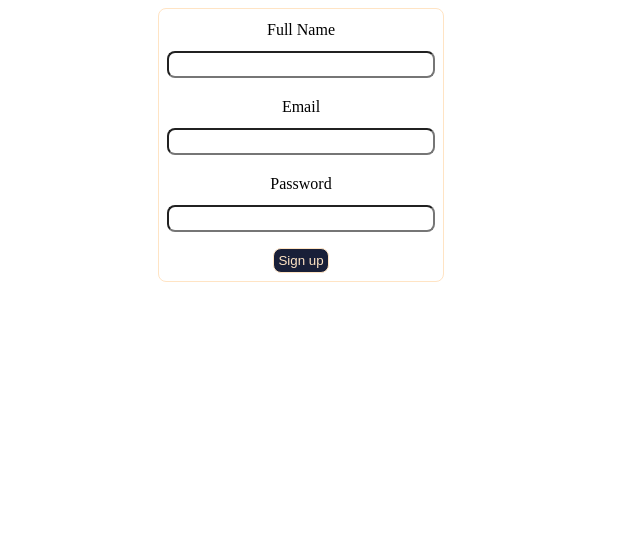
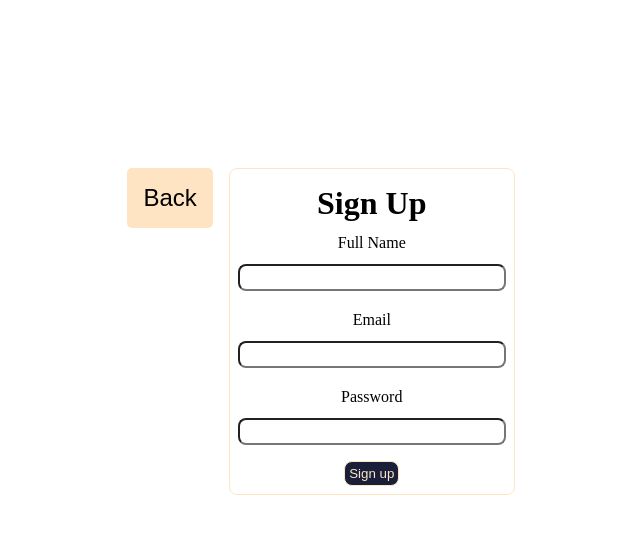
Before and after one commit to TomPy19/3750-site, a PHP site: page /pages/694200/pages/sign-up.php in a window 1280 px wide. Shown: the top 534 px of the page, without its empty margins (339-979 px from the left). Run offline with PHP 8.4, Linux system fonts and the light colour scheme.

Commit message:
added back buttons

```diff
--- a/pages/694200/pages/sign-up.php
+++ b/pages/694200/pages/sign-up.php
@@ -8,9 +8,8 @@
   <title>Sign In</title>
   <style>
     body {
-      display: grid;
-      align-items: start;
-      justify-items: stretch;
+      display: flex;
+      flex-direction: column;
     }
     #sign-up {
       display: flex;
@@ -19,7 +18,6 @@
       flex-direction: column;
       width: fit-content;
       border: 1px solid bisque;
-      margin: 0 auto;
       border-radius: .5rem;
     }
     #sign-up label {
@@ -50,10 +48,38 @@
       transition: .1s all ease-in-out;
       cursor: pointer;
     }
+    #sign-up h1 {
+      margin: 0;
+      margin-top: 1rem;
+      padding: 0;
+    }
+    #back-btn {
+      font-size: 1.5rem;
+      padding: 1rem;
+      border-radius: 5px;
+      border: none;
+      background-color: bisque;
+      cursor: pointer;
+      width: fit-content;
+      margin: 1rem;
+      margin-top: 0;
+    }
+    .content-wrapper {
+      margin: 0 auto;
+      margin-top: 10rem;
+      display: flex;
+      flex-direction: row;
+      align-items: flex-start;
+      width: 30%;
+      justify-content: flex-start;
+    }
   </style>
 </head>
 <body>
+  <div class="content-wrapper">
+    <button id="back-btn">Back</button>
     <form id="sign-up">
+      <h1>Sign Up</h1>
       <label for="name">Full Name</label>
       <input type="text" name="name" id="name">
       <label for="email">Email</label>
@@ -62,9 +88,14 @@
       <input type="password" name="password" id="password">
       <button type="submit">Sign up</button>
     </form>
+  </div>
+
 </body>
 <script>
   $(document).ready(function() {
+    $('#back-btn').click(function() {
+      window.history.back();
+    });
     $('#sign-up').on('submit', function(e) {
       e.preventDefault();
       $.post({
```
Also changed, not shown: pages/694200/pages/sign-in.php (+28 -6 lines). Lines whose indentation alone changed are shown as unchanged.
